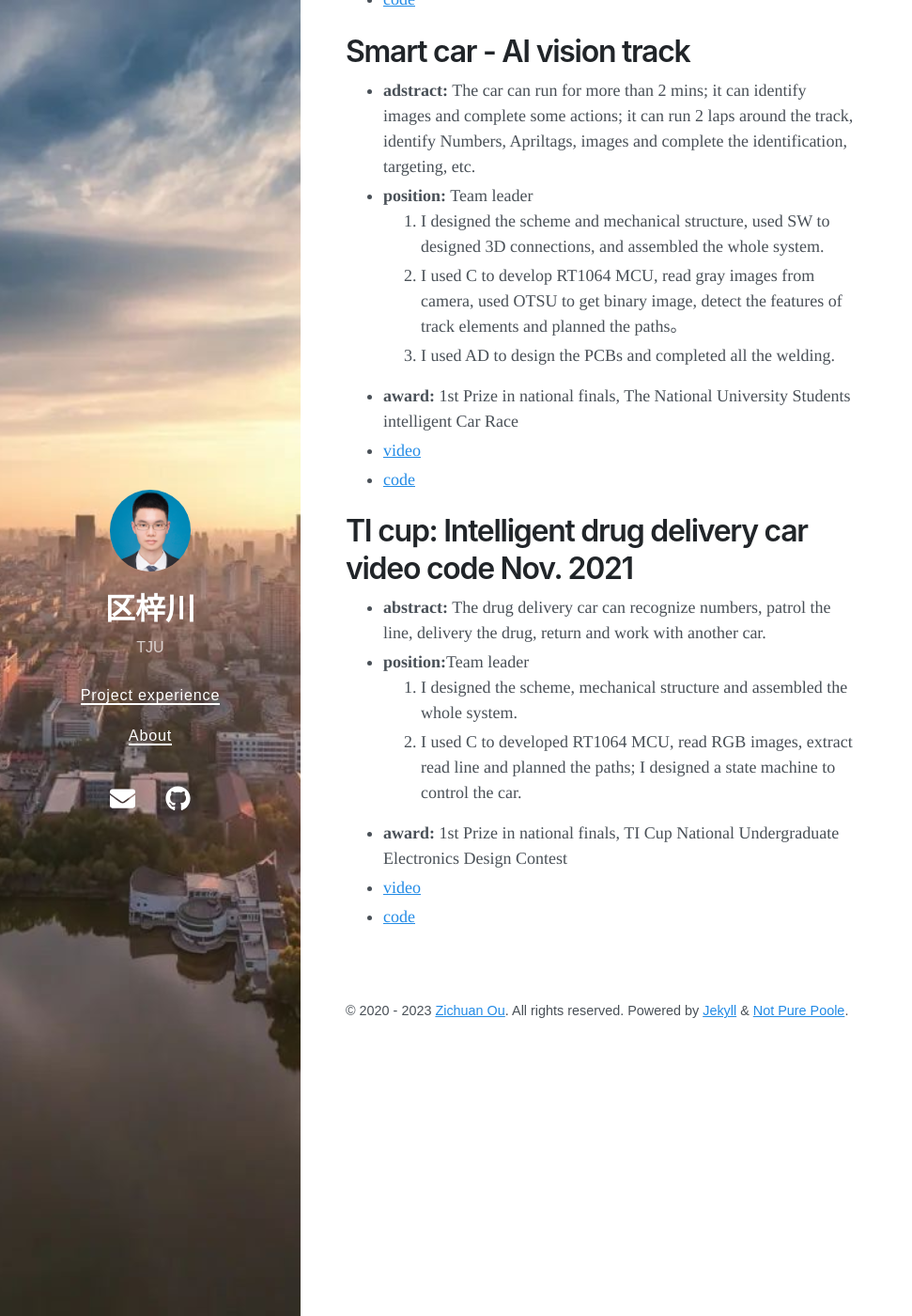
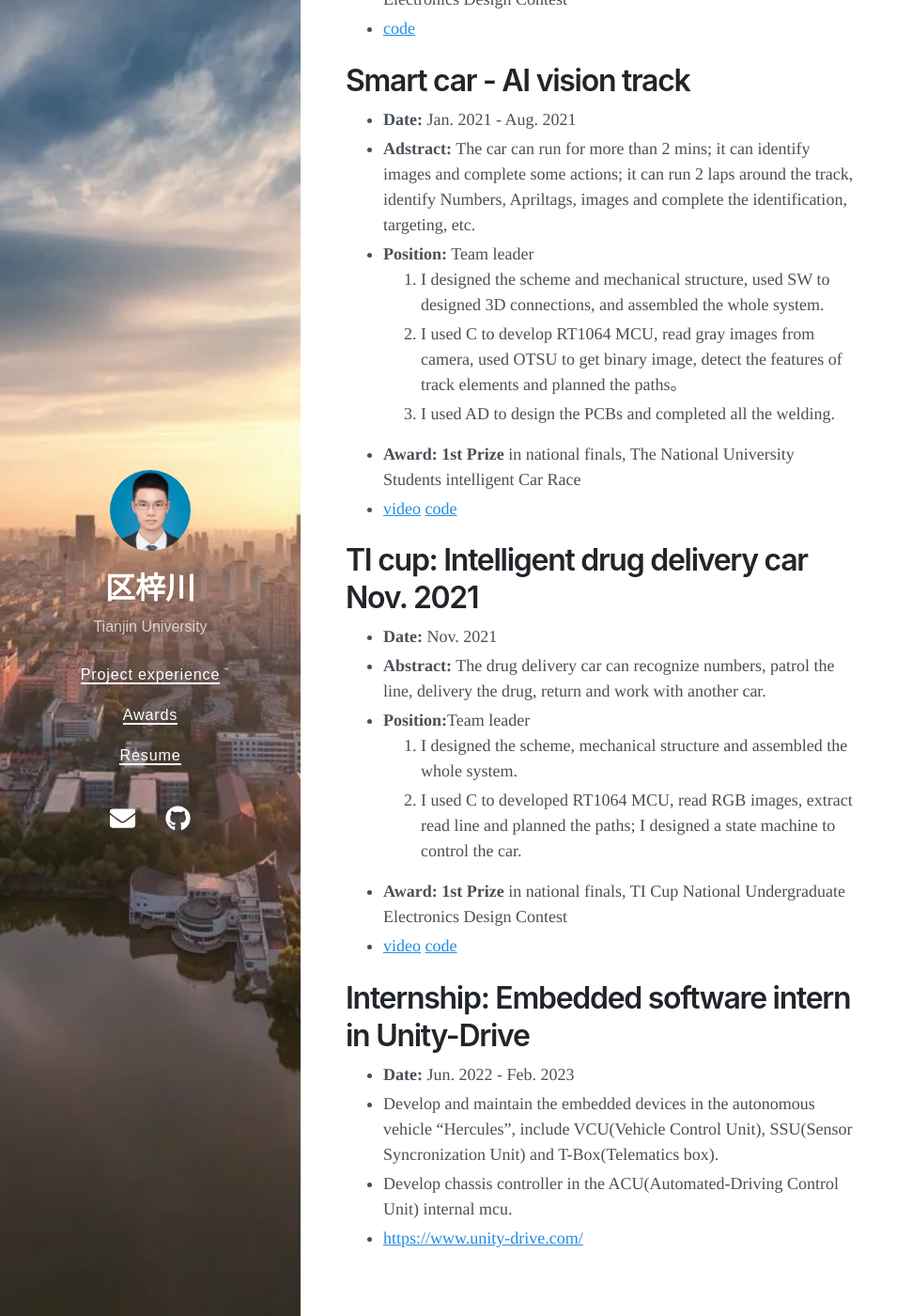
Before and after one commit to ouzhoucheng/ZichuanOu, a Jekyll site: the page built from Project experience.md, in a window 1280 px wide and 1400 px high, scrolled down 482 px. Shown: the whole window at 94% size, without its empty margins (0-971 px from the left). Built offline with Jekyll 4.4.1, drawn with Linux system fonts in a browser that asks for light colours; nearby versions of some CDN libraries; some of the changed text lies outside the part shown.

```diff
--- a/Project experience.md
+++ b/Project experience.md
@@ -4,31 +4,35 @@ title: Project experience
 ---
 
 # TI cup: Contactless temperature measurement & identification device
-
-- **abstract:** The device can measure temperature, give a warn, record and recognize identification and detect mask wearing.
-- **position:** Team member
+- **Date:** Oct. 2020
+- **Abstract:** The device can measure temperature, give a warn, record and recognize identification and detect mask wearing.
+- **Position:** Team member
   1. I used C to develop stm32f4 MCU, read the value from Infrared temperature sensor and display it.
   2. I designed the mechanical structure, electricity layout, and assembled them into a whole.
-- **award:** 2nd Prize in Tianjin, TI Cup National Undergraduate Electronics Design Contest
+- **Award:** **2nd Prize** in Tianjin, TI Cup National Undergraduate Electronics Design Contest
 - [code](https://github.com/ouzhoucheng/open-cv-face-recognition)
 
 # Smart car - AI vision track
-
-- **adstract:** The car can run for more than 2 mins; it can identify images and complete some actions; it can run 2 laps around the track, identify Numbers, Apriltags, images and complete the identification, targeting, etc.
-- **position:** Team leader
+- **Date:** Jan. 2021 - Aug. 2021
+- **Adstract:** The car can run for more than 2 mins; it can identify images and complete some actions; it can run 2 laps around the track, identify Numbers, Apriltags, images and complete the identification, targeting, etc.
+- **Position:** Team leader
   1. I designed the scheme and mechanical structure, used SW to designed 3D connections, and assembled the whole system.
   2. I used C to develop RT1064 MCU, read gray images from camera, used OTSU to get binary image, detect the features of track elements and planned the paths。
   3. I used AD to design the PCBs and completed all the welding.
-- **award:** 1st Prize in national finals, The National University Students intelligent Car Race
-- [video](https://www.bilibili.com/video/BV1tL4y1T7xn/)
-- [code](https://github.com/ouzhoucheng/S-M-A-R-T-C-A-R)
+- **Award:** **1st Prize** in national finals, The National University Students intelligent Car Race
+- [video](https://www.bilibili.com/video/BV1tL4y1T7xn/) [code](https://github.com/ouzhoucheng/S-M-A-R-T-C-A-R)
 
-# TI cup: Intelligent drug delivery car video code Nov. 2021
-
-- **abstract:** The drug delivery car can recognize numbers, patrol the line, delivery the drug, return and work with another car.
-- **position:**Team leader
+# TI cup: Intelligent drug delivery car Nov. 2021
+- **Date:** Nov. 2021
+- **Abstract:** The drug delivery car can recognize numbers, patrol the line, delivery the drug, return and work with another car.
+- **Position:**Team leader
   1. I designed the scheme, mechanical structure and assembled the whole system.
   2. I used C to developed RT1064 MCU, read RGB images, extract read line and planned the paths; I designed a state machine to control the car.
-- **award:** 1st Prize in national finals, TI Cup National Undergraduate Electronics Design Contest
-- [video](https://www.bilibili.com/video/BV13L411K7ex/?vd_source=9b67f8488b53e45de247e5881ac151bf)
-- [code](https://github.com/ouzhoucheng/T-I-C-U-P)
+- **Award:** **1st Prize** in national finals, TI Cup National Undergraduate Electronics Design Contest
+- [video](https://www.bilibili.com/video/BV13L411K7ex/?vd_source=9b67f8488b53e45de247e5881ac151bf) [code](https://github.com/ouzhoucheng/T-I-C-U-P)
+
+# Internship: Embedded software intern in Unity-Drive
+- **Date:** Jun. 2022 - Feb. 2023
+- Develop and maintain the embedded devices in the autonomous vehicle "Hercules", include VCU(Vehicle Control Unit), SSU(Sensor Syncronization Unit) and T-Box(Telematics box).
+- Develop chassis controller in the ACU(Automated-Driving Control Unit) internal mcu.
+- <https://www.unity-drive.com/>
--- a/_config.yml
+++ b/_config.yml
@@ -1,6 +1,6 @@
 # Setup
 title: 区梓川
-description: TJU
+description: Tianjin University
 url: https://ouzhoucheng.github.io/ZichuanOu/
 avatar: /img/b4_Zichuan.jpg
 paginate: 5
--- a/_data/navigation.yml
+++ b/_data/navigation.yml
@@ -1,4 +1,6 @@
 - title: Project experience
   url: /Project experience/
-- title: About
-  url: /about/
+- title: Awards
+  url: /Awards/
+- title: Resume
+- url: /Resume/
```
Also changed, not shown: Awards.md (added, +13 -0 lines), Resume.md (added, +5 -0 lines), _layouts/home.html (+9 -9 lines), about.md (deleted, +0 -8 lines), 1 other file.
